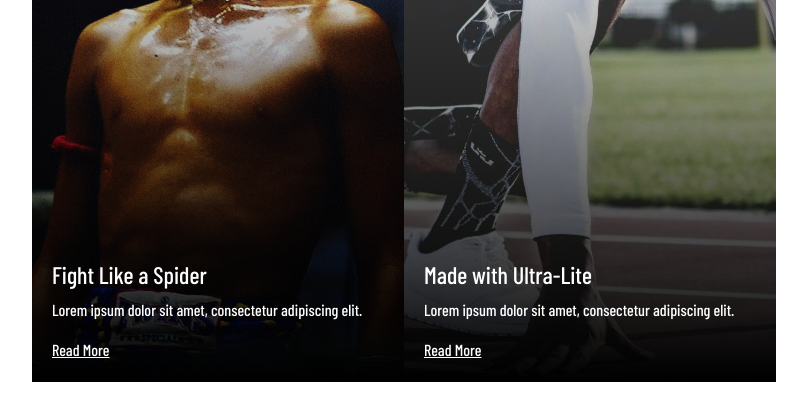
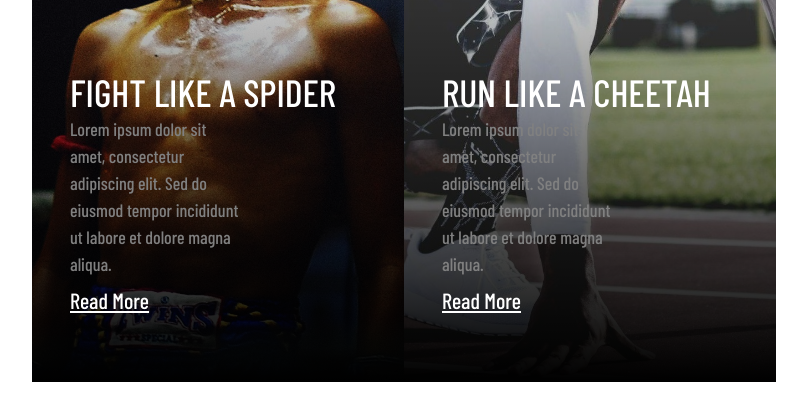
Before and after one commit to JohannesHa98/webshop, a Next.js app: page / in a window 1280 px wide. Shown: the part 1342-1754 px from the top of the page, without its empty margins (236-1043 px from the left). Built offline with nearby package versions, Linux system fonts and the light colour scheme; no server answers.

Commit message:
Update banner styling

```diff
--- a/src/app/globals.css
+++ b/src/app/globals.css
@@ -377,3 +377,31 @@ body {
   position: relative;
   z-index: 2;
 }
+
+.features .feature-text{
+padding-left: 18px;
+padding-bottom: 45px;
+}
+
+.features .feature-title {
+  font-size: 38px;
+  margin: 0;
+}
+
+.features .feature-description {
+  font-size: 18px;
+  width: 55%;
+  color: grey;
+  margin: 0;
+  margin-bottom: 6px;
+}
+
+.features .feature-link {
+  font-size: 22px;
+}
+
+@media (max-width: 768px) {
+  .features .feature-description {
+    width: 70%;
+  }
+}
--- a/src/app/page.js
+++ b/src/app/page.js
@@ -267,17 +267,27 @@ export default function Home() {
         <div className="container">
           <div className="d-flex flex-column flex-md-row justify-content-center align-items-center">
             <div className="feature-box">
-              <div>
-                <h3>Fight Like a Spider</h3>
-                <p>Lorem ipsum dolor sit amet, consectetur adipiscing elit.</p>
-                <a href="#">Read More</a>
+              <div className="feature-text">
+                <h3 className="feature-title">FIGHT LIKE A SPIDER</h3>
+                <p className="feature-description">
+                  Lorem ipsum dolor sit amet, consectetur adipiscing elit. Sed
+                  do eiusmod tempor incididunt ut labore et dolore magna aliqua.
+                </p>
+                <a className="feature-link" href="#">
+                  Read More
+                </a>
               </div>
             </div>
             <div className="feature-box-2">
-              <div>
-                <h3>Made with Ultra-Lite</h3>
-                <p>Lorem ipsum dolor sit amet, consectetur adipiscing elit.</p>
-                <a href="#">Read More</a>
+            <div className="feature-text">
+                <h3 className="feature-title">RUN LIKE A CHEETAH</h3>
+                <p className="feature-description">
+                  Lorem ipsum dolor sit amet, consectetur adipiscing elit. Sed
+                  do eiusmod tempor incididunt ut labore et dolore magna aliqua.
+                </p>
+                <a className="feature-link" href="#">
+                  Read More
+                </a>
               </div>
             </div>
           </div>
```
